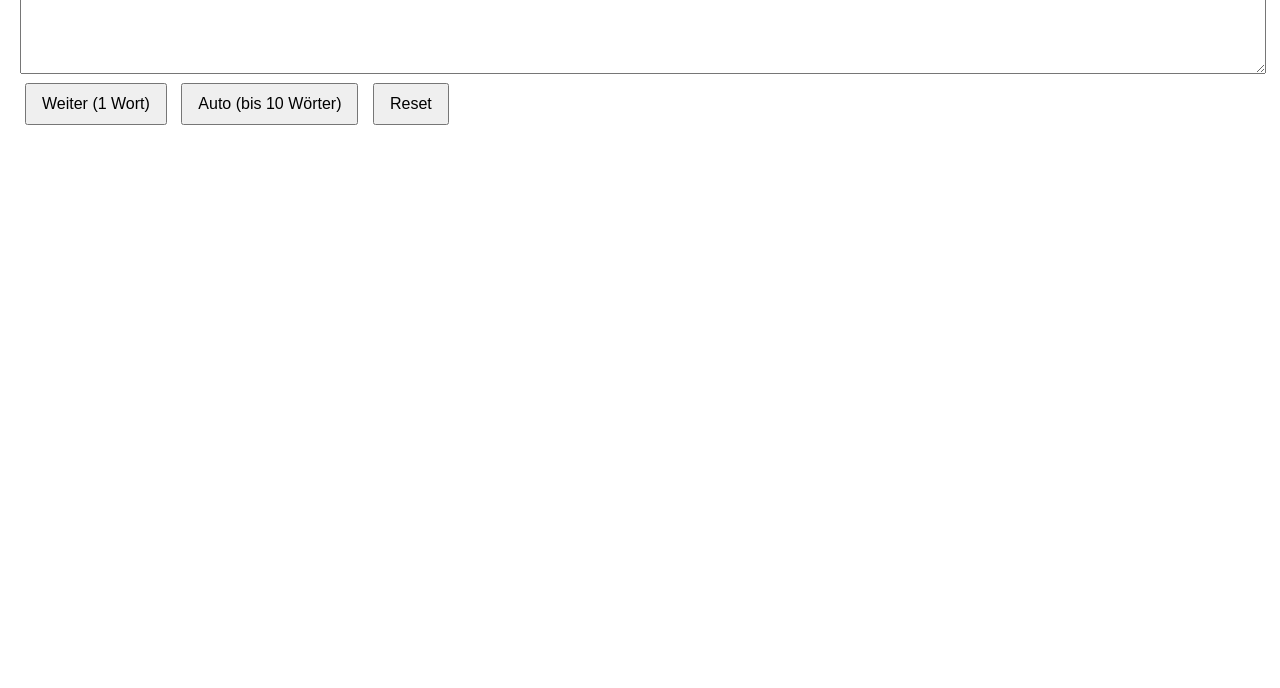
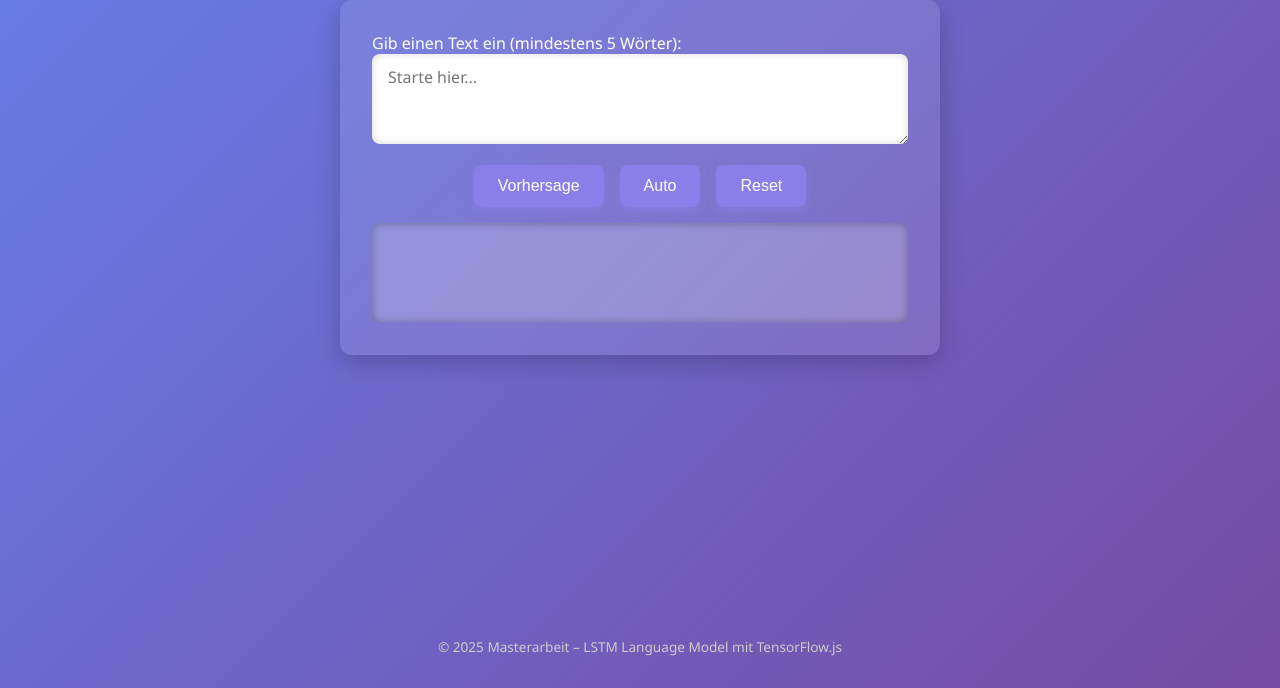
Before and after one commit to mergimdemku/lstm-language-model, a plain HTML site: page index.html in a window 1280 px wide. Shown: the part 112-800 px from the top of the page. Drawn offline with Linux system fonts and the light colour scheme.

Commit message:
Add files via upload

```diff
--- a/index.html
+++ b/index.html
@@ -3,24 +3,118 @@
 <head>
   <meta charset="UTF-8" />
   <meta name="viewport" content="width=device-width, initial-scale=1" />
-  <title>LSTM Language Model</title>
-  <script src="https://cdn.jsdelivr.net/npm/@tensorflow/tfjs@4.7.0/dist/tf.min.js"></script>
+  <title>Language Model mit LSTM</title>
+  <script src="https://cdn.jsdelivr.net/npm/@tensorflow/tfjs@4.9.0/dist/tf.min.js"></script>
+  <script src="app.js" defer></script>
   <style>
-    body { font-family: Arial, sans-serif; margin: 20px; }
-    textarea { width: 100%; height: 100px; font-size: 1.1em; }
-    button { margin: 5px; padding: 10px 15px; font-size: 1em; }
-    #output { margin-top: 20px; font-size: 1.2em; white-space: pre-wrap; }
+    /* Reset und Grundstil */
+    * {
+      box-sizing: border-box;
+    }
+    body {
+      font-family: 'Segoe UI', Tahoma, Geneva, Verdana, sans-serif;
+      background: linear-gradient(135deg, #667eea, #764ba2);
+      color: #fff;
+      margin: 0;
+      min-height: 100vh;
+      display: flex;
+      flex-direction: column;
+      align-items: center;
+      padding: 2rem;
+    }
+    h1 {
+      margin-bottom: 1rem;
+      text-shadow: 0 2px 8px rgba(0,0,0,0.3);
+    }
+    .container {
+      background-color: rgba(255,255,255,0.1);
+      padding: 2rem;
+      border-radius: 12px;
+      max-width: 600px;
+      width: 100%;
+      box-shadow: 0 8px 24px rgba(0,0,0,0.2);
+    }
+    textarea, input[type="text"] {
+      width: 100%;
+      padding: 0.75rem 1rem;
+      border-radius: 8px;
+      border: none;
+      font-size: 1rem;
+      margin-bottom: 1rem;
+      resize: vertical;
+      font-family: inherit;
+      box-shadow: inset 0 0 8px rgba(0,0,0,0.15);
+    }
+    textarea:focus, input[type="text"]:focus {
+      outline: none;
+      box-shadow: 0 0 8px 2px #a18eff;
+      background-color: #f0f0f0;
+      color: #333;
+    }
+    .buttons {
+      display: flex;
+      gap: 1rem;
+      flex-wrap: wrap;
+      justify-content: center;
+      margin-bottom: 1rem;
+    }
+    button {
+      background-color: #8a7fe8;
+      border: none;
+      color: white;
+      padding: 0.75rem 1.5rem;
+      font-size: 1rem;
+      border-radius: 8px;
+      cursor: pointer;
+      box-shadow: 0 4px 10px rgba(138,127,232,0.6);
+      transition: background-color 0.3s ease, box-shadow 0.3s ease;
+      user-select: none;
+    }
+    button:hover {
+      background-color: #a18eff;
+      box-shadow: 0 6px 14px rgba(161,142,255,0.9);
+    }
+    button:active {
+      transform: scale(0.96);
+    }
+    #output {
+      background: rgba(255,255,255,0.2);
+      padding: 1rem;
+      border-radius: 8px;
+      min-height: 100px;
+      font-size: 1.1rem;
+      line-height: 1.5;
+      color: #fff;
+      white-space: pre-wrap;
+      word-wrap: break-word;
+      box-shadow: inset 0 0 10px rgba(0,0,0,0.3);
+    }
+    footer {
+      margin-top: auto;
+      font-size: 0.85rem;
+      color: #ccc;
+      text-align: center;
+      padding: 1rem 0 0 0;
+    }
   </style>
 </head>
 <body>
-  <h1>LSTM Language Model (TFJS)</h1>
-  <textarea id="inputText" placeholder="Gib hier den Starttext ein..."></textarea>
-  <br />
-  <button id="predictBtn">Weiter (1 Wort)</button>
-  <button id="autoPredictBtn">Auto (bis 10 Wörter)</button>
-  <button id="resetBtn">Reset</button>
-  <div id="output"></div>
+  <h1>Language Model mit LSTM</h1>
+  <div class="container">
+    <label for="inputText">Gib einen Text ein (mindestens 5 Wörter):</label>
+    <textarea id="inputText" rows="3" placeholder="Starte hier..."></textarea>
 
-  <script src="app.js"></script>
+    <div class="buttons">
+      <button id="predictBtn" title="Nächstes Wort vorhersagen">Vorhersage</button>
+      <button id="autoPredictBtn" title="Bis zu 10 Wörter automatisch vorhersagen">Auto</button>
+      <button id="resetBtn" title="Text und Modell zurücksetzen">Reset</button>
+    </div>
+
+    <div id="output" aria-live="polite" aria-label="Vorhersageausgabe"></div>
+  </div>
+
+  <footer>
+    © 2025 Masterarbeit – LSTM Language Model mit TensorFlow.js
+  </footer>
 </body>
 </html>
```
